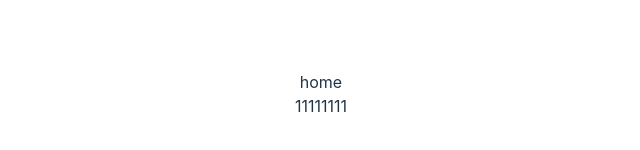
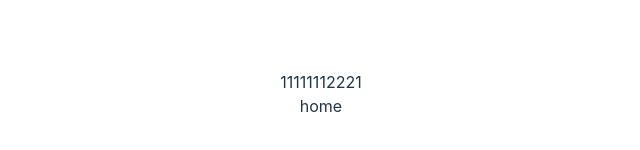
Before and after one commit to linjuming1981/vitejs-smartUI, a Vue app: page / in a window 1280 px wide. Shown: the part 306-456 px from the top of the page, without its empty margins (319-959 px from the left). Built offline with nearby package versions, Linux system fonts and the light colour scheme.

Commit message:
2 files modified

```diff
--- a/src/App.vue
+++ b/src/App.vue
@@ -1,6 +1,19 @@
 <template>
   <div>
+    <div>11111112221</div>
     <router-view />
-    <div>11111111</div>
   </div>
 </template>
+<script>
+import { useRouter } from 'vue-router';
+export default {
+  data() {
+    return {};
+  },
+  mounted() {
+    const router = useRouter();
+    const routes = router.getRoutes();
+    console.log(11111, routes);
+  },
+};
+</script>
--- a/src/components/CssEditor/CssEditor.vue
+++ b/src/components/CssEditor/CssEditor.vue
@@ -7,10 +7,6 @@ import { basicSetup, EditorView, minimalSetup } from 'codemirror';
 import { EditorState } from '@codemirror/state';
 import { keymap } from '@codemirror/view';
 import { css } from '@codemirror/lang-css';
-import { javascript } from '@codemirror/lang-javascript';
-import { basicSetup, EditorView } from 'codemirror';
-import { EditorState, Compartment } from '@codemirror/state';
-import { python } from '@codemirror/lang-python';
 
 export default {
   props: {
```
